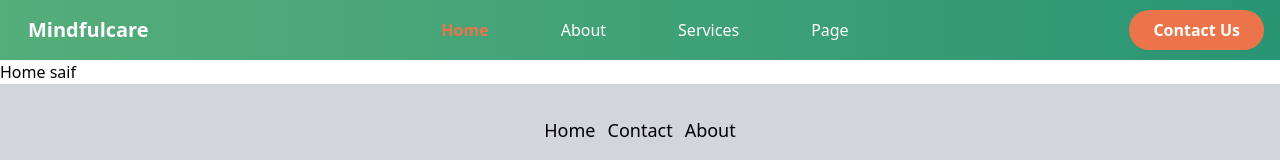
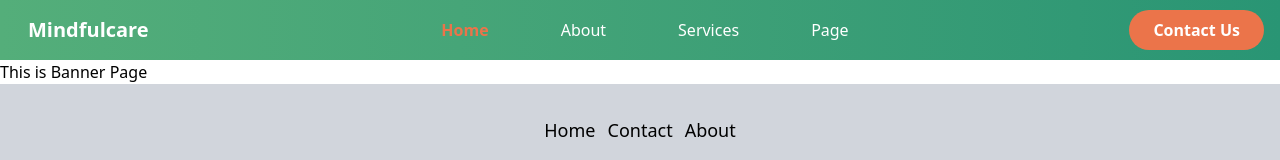
Before and after one commit to meizan2142/Mindfulcare, a React (Vite) app: page / in a window 1280 px wide. Shown: the top 160 px of the page. Built offline with nearby package versions, Linux system fonts and the light colour scheme.

Commit message:
initialized banner section

```diff
--- /dev/null
+++ b/src/pages/Home/Banner/Banner.jsx
@@ -0,0 +1,5 @@
+const Banner = () => {
+  return <div>This is Banner Page</div>;
+};
+
+export default Banner;
--- a/src/pages/Home/Home.jsx
+++ b/src/pages/Home/Home.jsx
@@ -1,5 +1,11 @@
+import Banner from './Banner/Banner';
+
 const Home = () => {
-  return <div>Home saif</div>;
+  return (
+    <div>
+      <Banner></Banner>
+    </div>
+  );
 };
 
 export default Home;
```
